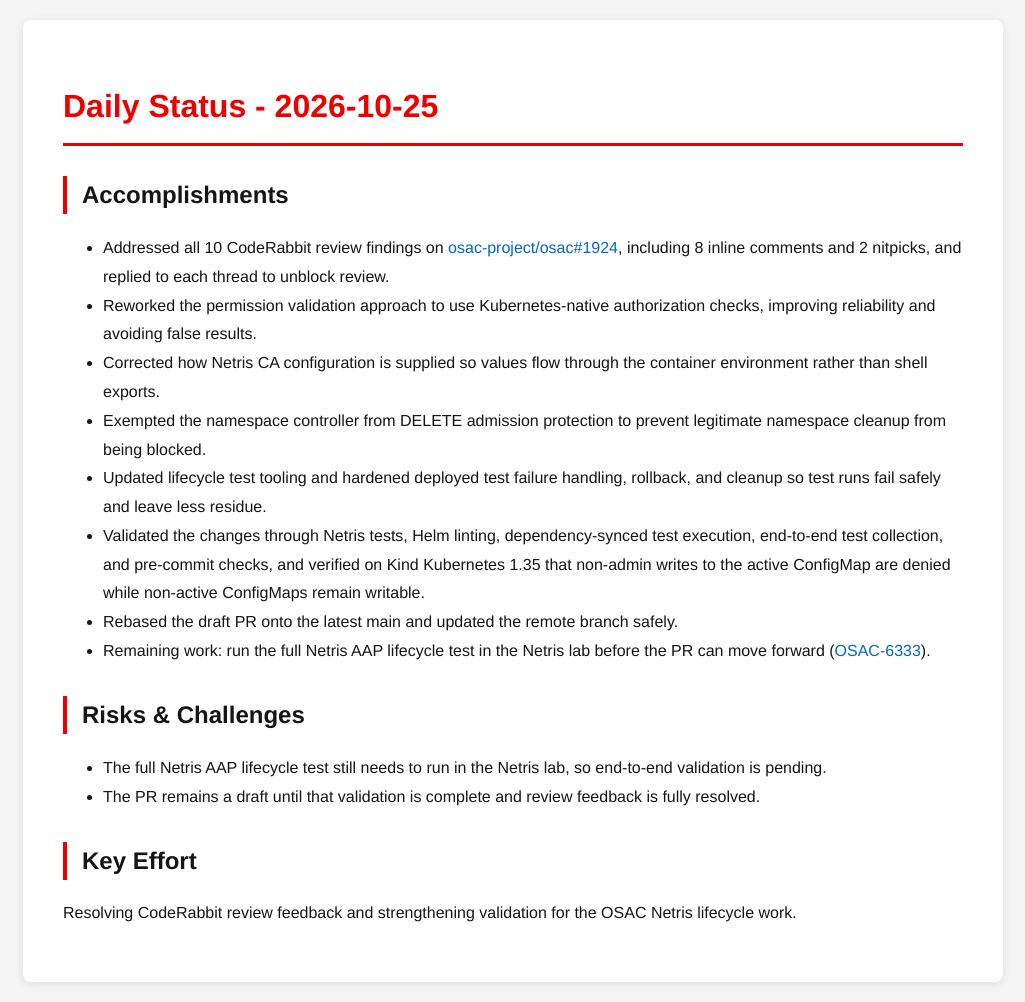
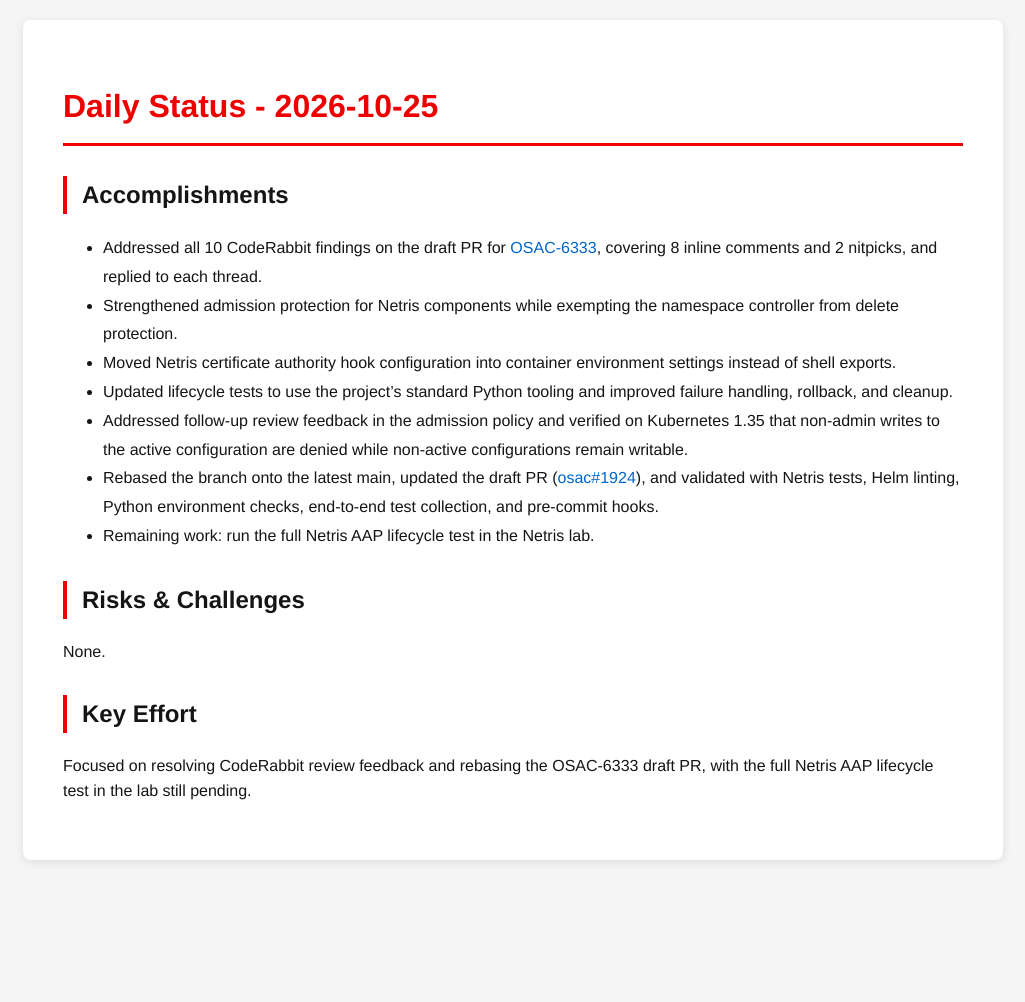
Before and after one commit to tzvatot/daily-status, a Jekyll site: the page built from 2026-10-25.md, in a window 1280 px wide. Shown: the whole page, without its empty margins (127-1152 px from the left). Built offline with Jekyll 4.4.1, drawn with Linux system fonts in a browser that asks for light colours; after the commit the page ends 900 px from its top, so only the background shows below that.

Commit message:
Daily status update - 2026-10-25

```diff
--- a/2026-10-25.md
+++ b/2026-10-25.md
@@ -7,18 +7,16 @@ date: 2026-10-25
 # Daily Status - 2026-10-25
 
 ## Accomplishments
-- Addressed all 10 CodeRabbit review findings on [osac-project/osac#1924](https://github.com/osac-project/osac/pull/1924), including 8 inline comments and 2 nitpicks, and replied to each thread to unblock review.
-- Reworked the permission validation approach to use Kubernetes-native authorization checks, improving reliability and avoiding false results.
-- Corrected how Netris CA configuration is supplied so values flow through the container environment rather than shell exports.
-- Exempted the namespace controller from DELETE admission protection to prevent legitimate namespace cleanup from being blocked.
-- Updated lifecycle test tooling and hardened deployed test failure handling, rollback, and cleanup so test runs fail safely and leave less residue.
-- Validated the changes through Netris tests, Helm linting, dependency-synced test execution, end-to-end test collection, and pre-commit checks, and verified on Kind Kubernetes 1.35 that non-admin writes to the active ConfigMap are denied while non-active ConfigMaps remain writable.
-- Rebased the draft PR onto the latest main and updated the remote branch safely.
-- Remaining work: run the full Netris AAP lifecycle test in the Netris lab before the PR can move forward ([OSAC-6333](https://redhat.atlassian.net/browse/OSAC-6333)).
+- Addressed all 10 CodeRabbit findings on the draft PR for [OSAC-6333](https://redhat.atlassian.net/browse/OSAC-6333), covering 8 inline comments and 2 nitpicks, and replied to each thread.
+- Strengthened admission protection for Netris components while exempting the namespace controller from delete protection.
+- Moved Netris certificate authority hook configuration into container environment settings instead of shell exports.
+- Updated lifecycle tests to use the project's standard Python tooling and improved failure handling, rollback, and cleanup.
+- Addressed follow-up review feedback in the admission policy and verified on Kubernetes 1.35 that non-admin writes to the active configuration are denied while non-active configurations remain writable.
+- Rebased the branch onto the latest main, updated the draft PR ([osac#1924](https://github.com/osac-project/osac/pull/1924)), and validated with Netris tests, Helm linting, Python environment checks, end-to-end test collection, and pre-commit hooks.
+- Remaining work: run the full Netris AAP lifecycle test in the Netris lab.
 
 ## Risks & Challenges
-- The full Netris AAP lifecycle test still needs to run in the Netris lab, so end-to-end validation is pending.
-- The PR remains a draft until that validation is complete and review feedback is fully resolved.
+None.
 
 ## Key Effort
-Resolving CodeRabbit review feedback and strengthening validation for the OSAC Netris lifecycle work.
+Focused on resolving CodeRabbit review feedback and rebasing the OSAC-6333 draft PR, with the full Netris AAP lifecycle test in the lab still pending.
```
